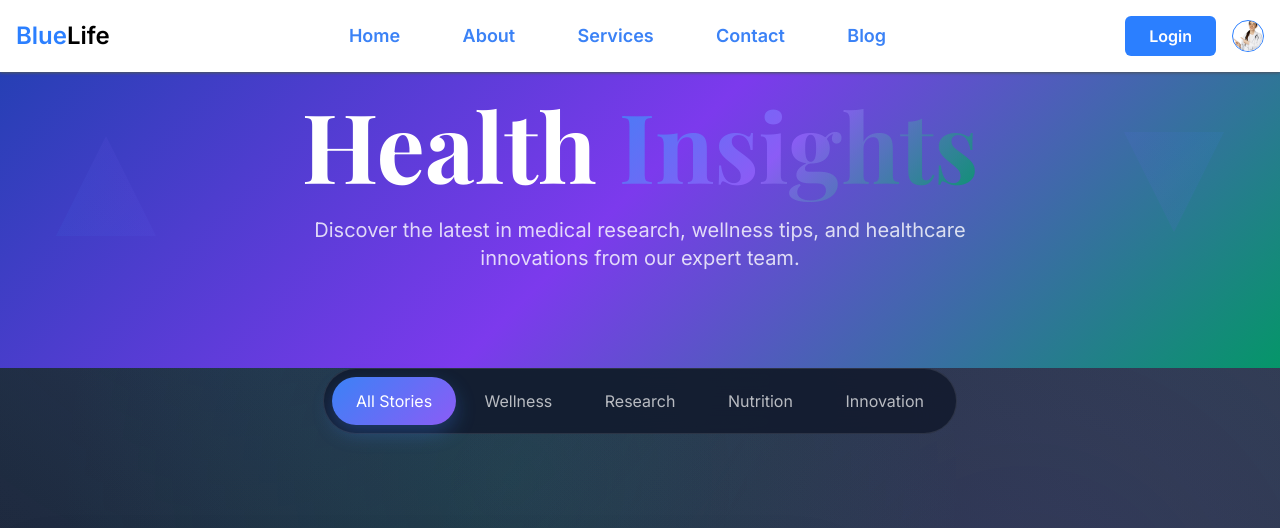
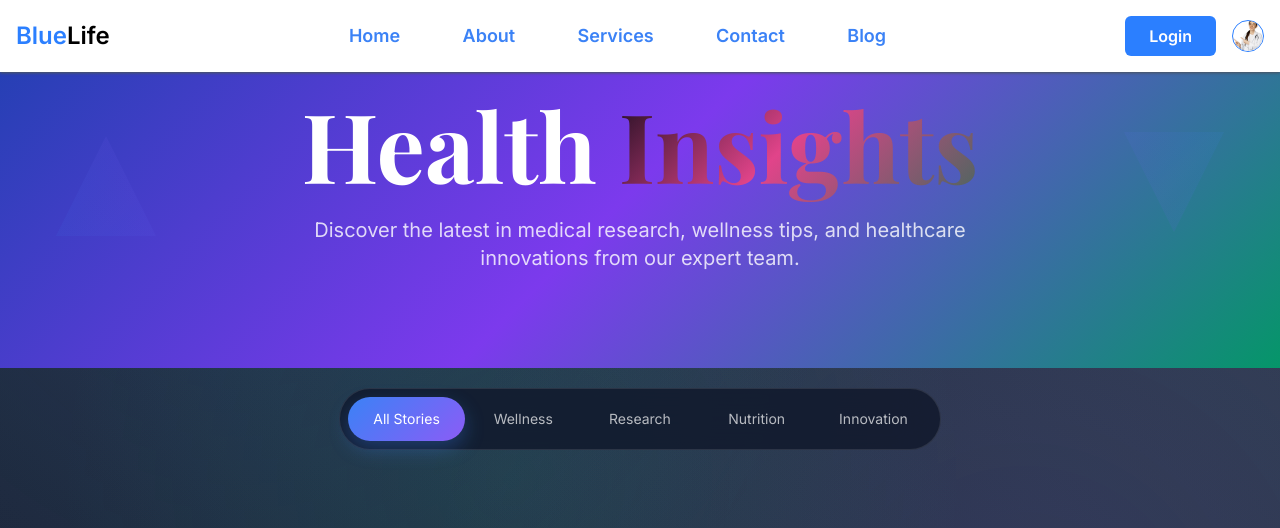
Before and after one commit to Grealishgit/BlueLife-Hospital, a PHP site: page /app/Views/blog.php in a window 1280 px wide. Shown: the top 528 px of the page. Run offline with PHP 8.4, Linux system fonts and the light colour scheme.

Commit message:
Update blog page styles and fix image paths for improved aesthetics and consistency

```diff
--- a/app/Views/blog.php
+++ b/app/Views/blog.php
@@ -186,7 +186,7 @@
     }
 
     .text-gradient {
-        background: linear-gradient(135deg, #3b82f6, #8b5cf6, #059669);
+        background: linear-gradient(135deg, #010610ff, #e1448aff, #45685dff);
         -webkit-background-clip: text;
         -webkit-text-fill-color: transparent;
         background-clip: text;
@@ -245,13 +245,13 @@
     </section>
 
     <!-- Floating Navigation Tabs -->
-    <div class="floating-tabs">
-        <div class="tab-container">
-            <button class="tab-btn active" data-category="all">All Stories</button>
-            <button class="tab-btn" data-category="health-tips">Wellness</button>
-            <button class="tab-btn" data-category="medical-news">Research</button>
-            <button class="tab-btn" data-category="nutrition">Nutrition</button>
-            <button class="tab-btn" data-category="technology">Innovation</button>
+    <div class="floating-tabs mt-5">
+        <div class="tab-container grid grid-cols-2 md:grid-cols-5 max-sm:rounded-8 ma-sm text-sm">
+            <button class="tab-btn active cursor-pointer" data-category="all">All Stories</button>
+            <button class="tab-btn cursor-pointer" data-category="health-tips">Wellness</button>
+            <button class="tab-btn cursor-pointer" data-category="medical-news">Research</button>
+            <button class="tab-btn cursor-pointer" data-category="nutrition">Nutrition</button>
+            <button class="tab-btn cursor-pointer" data-category="technology">Innovation</button>
         </div>
     </div>
 
@@ -290,7 +290,7 @@
             author: "Dr. Sarah Johnson",
             date: "2025-08-15",
             readTime: "8 min read",
-            image: "/storage/uploads/blog1.jpg",
+            image: "/storage/uploads/bg1.jpg",
             featured: true,
             height: "tall"
         },
@@ -304,7 +304,7 @@
             author: "Dr. Michael Chen",
             date: "2025-08-12",
             readTime: "4 min read",
-            image: "/storage/uploads/blog2.jpg",
+            image: "/storage/uploads/bg1.jpg",
             featured: true,
             height: "medium"
         },
@@ -318,7 +318,7 @@
             author: "Dr. Robert Kumar",
             date: "2025-08-10",
             readTime: "6 min read",
-            image: "/storage/uploads/blog3.jpg",
+            image: "/storage/uploads/bg1.jpg",
             featured: true,
             height: "short"
         },
@@ -332,7 +332,7 @@
             author: "Dr. Emily Rodriguez",
             date: "2025-08-08",
             readTime: "5 min read",
-            image: "/storage/uploads/blog4.jpg",
+            image: "/storage/uploads/bg1.jpg",
             featured: false,
             height: "medium"
         },
@@ -346,7 +346,7 @@
             author: "Dr. James Wilson",
             date: "2025-08-05",
             readTime: "10 min read",
-            image: "/storage/uploads/blog5.jpg",
+            image: "/storage/uploads/bg1.jpg",
             featured: false,
             height: "tall"
         },
@@ -360,7 +360,7 @@
             author: "Dr. Lisa Thompson",
             date: "2025-08-03",
             readTime: "3 min read",
-            image: "/storage/uploads/blog6.jpg",
+            image: "/storage/uploads/bg1.jpg",
             featured: false,
             height: "short"
         }
@@ -496,7 +496,8 @@
     function openBlogPost(postId) {
         const post = blogPosts.find(p => p.id === postId);
         alert(
-            `Opening: "${post.title}"\n\nCategory: ${post.categoryDisplay}\nAuthor: ${post.author}\n\nThis would navigate to the full article page.`);
+            `Opening: "${post.title}"\n\nCategory: ${post.categoryDisplay}\nAuthor: ${post.author}\n\nThis would navigate to the full article page.`
+        );
     }
 
     // Initialize on page load
```
